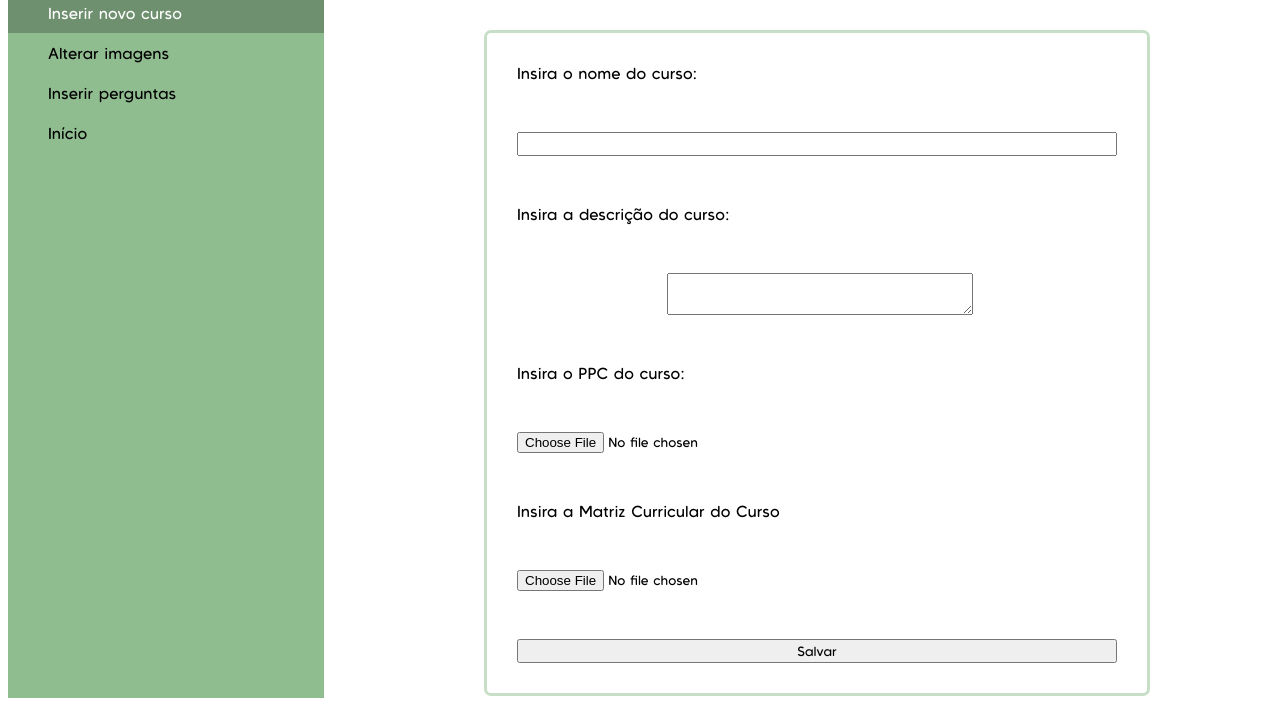
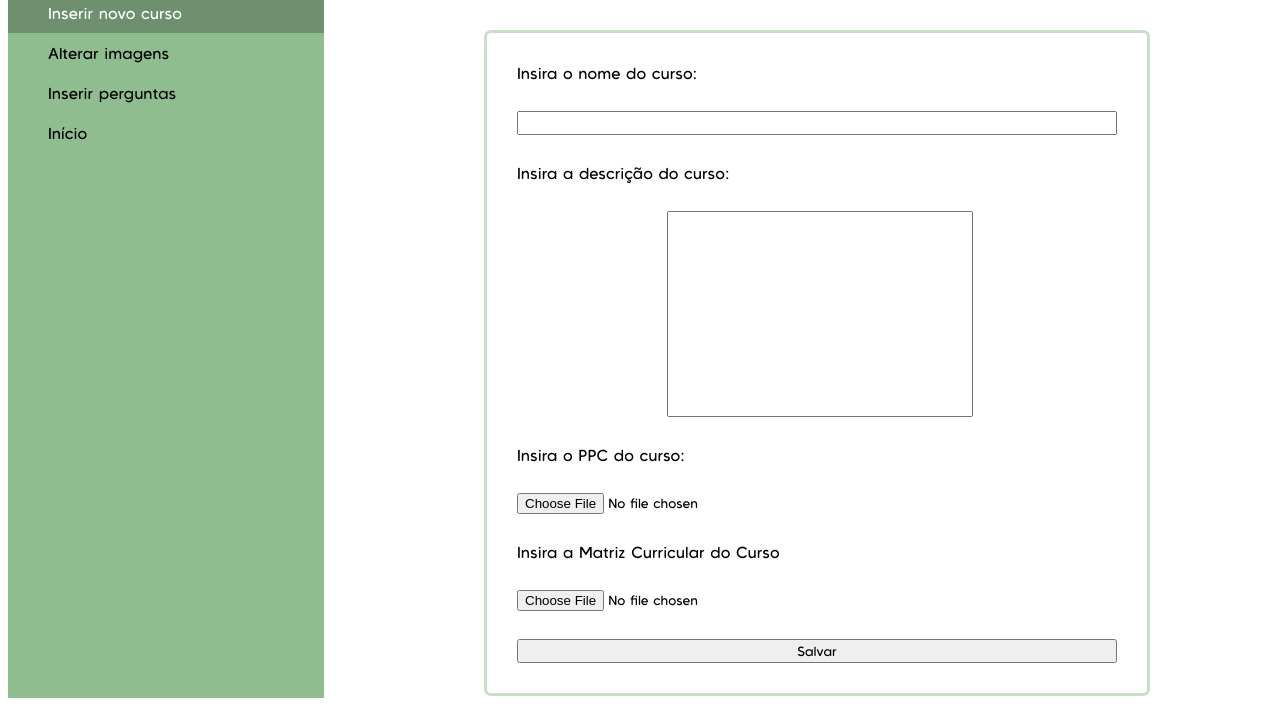
Before and after one commit to nereLuiza/front-end-tf-web, a plain HTML site: page admin/nvcurso.html in a window 1280 px wide. Shown: the part 110-816 px from the top of the page. Drawn offline with Linux system fonts and the light colour scheme.

Commit message:
correcoes 1

```diff
--- a/admin/nvcurso.html
+++ b/admin/nvcurso.html
@@ -25,22 +25,22 @@
                     <label for="nome">
                         Insira o nome do curso:
                     </label>
-                    <input id="nome" name="nome" type="text" />
+                    <input id="nome" name="nome" type="text" required/>
 
                     <label for="desc">
                         Insira a descrição do curso:
                     </label>
-                    <textarea id="desc" name="desc"></textarea>
+                    <textarea id="desc" name="desc" required></textarea>
 
                     <label for="ppc">
                         Insira o PPC do curso:
                     </label>
-                    <input id="ppc" name="ppc" type="file" />
+                    <input id="ppc" name="ppc" type="file" required/>
 
                     <label for="mcc">
                         Insira a Matriz Curricular do Curso
                     </label>
-                    <input id="mcc" name="mcc" type="file" />
+                    <input id="mcc" name="mcc" type="file" required/>
 
                     <input type="submit" value="Salvar" />
                 </form>
--- a/css/estilo.css
+++ b/css/estilo.css
@@ -167,3 +167,9 @@ form {
     margin-left: 160px;
     padding: 30px;
 }
+
+form > textarea {
+    resize: none;
+    height: 200px;
+
+}
```
